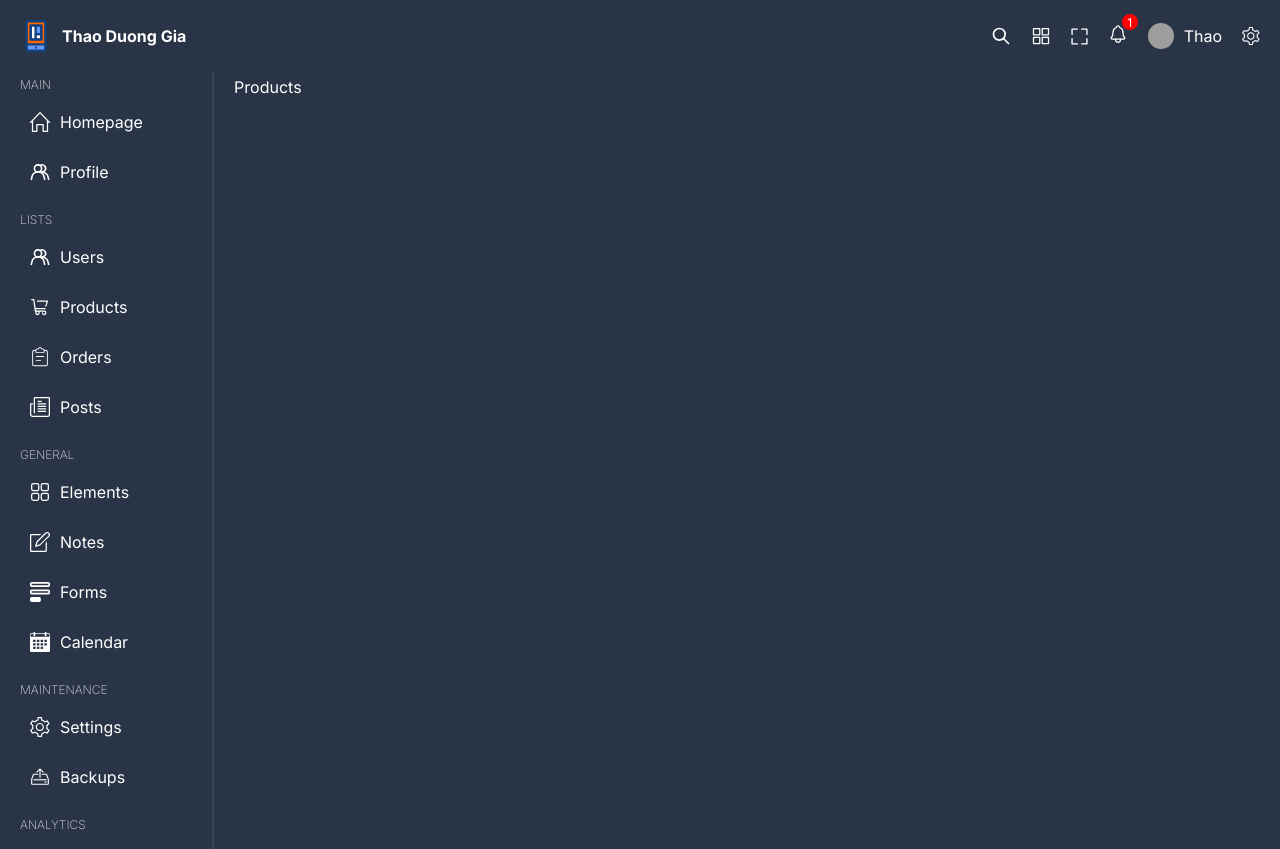
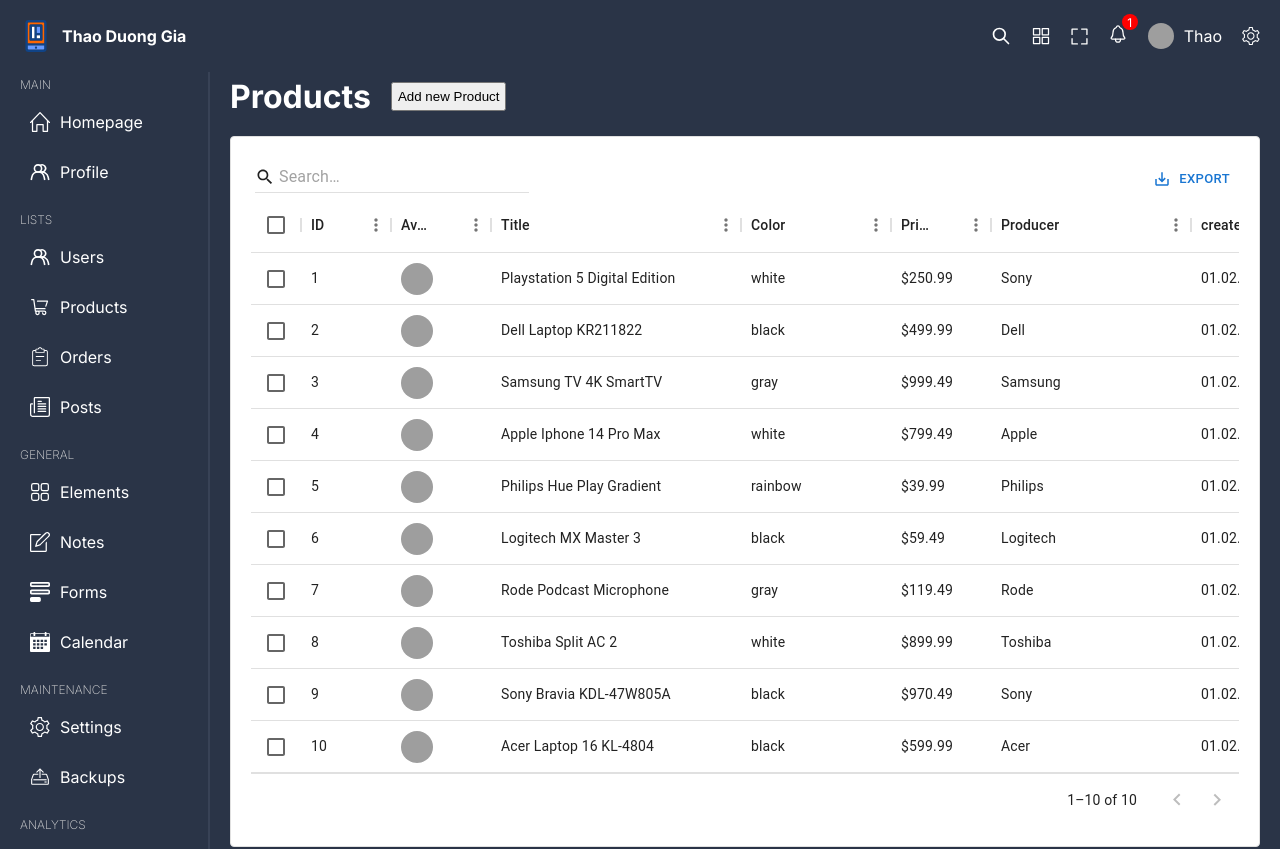
Before and after one commit to giatha0/admin-dashboard-react, a React (Vite) app: page /products in a window 1280 px wide. Shown: the top 849 px of the page. Built offline with nearby package versions, Linux system fonts and the light colour scheme; grey boxes are pictures that could not be loaded.

Commit message:
show datagrid of users and product, add component

```diff
--- /dev/null
+++ b/src/components/add/Add.tsx
@@ -0,0 +1,39 @@
+import React from "react";
+import "./add.scss"
+import { GridColDef } from "@mui/x-data-grid";
+
+type Props = {
+    slug: string;
+    columns: GridColDef[];
+    setOpen: React.Dispatch<React.SetStateAction<boolean>>;
+}
+
+const Add = (props: Props) => {
+
+    const handleSubmit = (e: React.FormEvent<HTMLFormElement>) => {
+        e.preventDefault;
+
+        // add new item
+        // axios.poist('/api/${slug}s',{})
+    }
+    return (
+        <div className="add">
+            <div className="modal">
+                <span className="close" onClick={() => props.setOpen(false)}>X</span>
+                <h1>Add new {props.slug}</h1>
+                <form onSubmit={handleSubmit} >
+                    {props.columns.filter(item => item.field !== "id" && item.field !== "avatar")
+                        .map(column => (
+                            <div className="item" key={column.headerName}>
+                                <label >{column.headerName}</label>
+                                <input type={column.type} placeholder={column.field} />
+                            </div>
+                        ))}
+                    <button>Send</button>
+                </form>
+            </div>
+        </div>
+    )
+}
+
+export default Add
--- /dev/null
+++ b/src/components/add/add.scss
@@ -0,0 +1,76 @@
+@import '../../styles/variables.scss';
+
+.add {
+    width           : 100vw;
+    height          : 100vh;
+    position        : absolute;
+    top             : 0;
+    left            : 0;
+    background-color: rgba(0, 0, 0, 0.5);
+    display         : flex;
+    align-items     : center;
+    justify-content : center;
+
+    .modal {
+        padding         : 50px;
+        border-radius   : 10px;
+        background-color: $main-bg;
+        position        : relative;
+
+        h1 {
+            margin-bottom: 40px;
+            font-size    : 24px;
+            color        : $soft-color;
+        }
+
+        .close {
+            position        : absolute;
+            top             : 19px;
+            right           : 21px;
+            cursor          : pointer;
+            color           : $main-bg;
+            background-color: $soft-color;
+            width           : 30px;
+            height          : 30px;
+            display         : flex;
+            justify-content : center;
+            align-items     : center;
+            border-radius   : 50%;
+
+        }
+
+        form {
+            display        : flex;
+            flex-wrap      : wrap;
+            max-width      : 500px;
+            justify-content: space-between;
+
+            .item {
+                width         : 40%;
+                display       : flex;
+                flex-direction: column;
+                gap           : 10px;
+                margin-bottom : 20px;
+
+                label {
+                    font-size: 14px;
+                }
+
+                input {
+                    padding         : 10px;
+                    background-color: transparent;
+                    color           : white;
+                    outline         : none;
+                    border          : 1px solid $soft-color;
+                    border-radius   : 3px;
+                }
+            }
+
+            button {
+                width  : 100%;
+                padding: 10px;
+                cursor : pointer;
+            }
+        }
+    }
+}
--- a/src/components/dataTable/dataTable.scss
+++ b/src/components/dataTable/dataTable.scss
@@ -3,6 +3,9 @@
     .dataGrid {
         background-color: white;
         padding         : 20px;
+        width           : calc(100vw - 250px);
+
+
 
         .MuiDataGrid-toolbarContainer {
             flex-direction: row-reverse;
--- a/src/pages/products/Products.tsx
+++ b/src/pages/products/Products.tsx
@@ -1,8 +1,74 @@
+import { useState } from 'react';
 import './products.scss'
+import DataTable from '../../components/dataTable/DataTable';
+import Add from '../../components/add/Add';
+import { GridColDef } from '@mui/x-data-grid';
+import { products } from '../../data';
+
+
+const columns: GridColDef[] = [
+    { field: 'id', headerName: 'ID', width: 90 },
+    {
+        field: "avatar", headerName: "Avatar", width: 100,
+        renderCell: (params) => {
+            return <img src={params.row.img || "/noavatar.png"} alt="" />
+        }
+    },
+    {
+        field: 'title',
+        headerName: 'Title',
+        type: 'string',
+        width: 250,
+    },
+    {
+        field: 'color',
+        headerName: 'Color',
+        type: 'string',
+        width: 150,
+    },
+    {
+        field: 'price',
+        headerName: 'Price',
+        type: 'string',
+        width: 100,
+    },
+    {
+        field: 'producer',
+        headerName: 'Producer',
+        type: 'string',
+        width: 200,
+    },
+    {
+        field: 'createdAt',
+        headerName: 'createdAt',
+        type: 'string',
+        width: 150,
+    },
+    {
+        field: "inStock",
+        headerName: "In Stock",
+        width: 100,
+        type: "boolean",
+    },
+];
 
 const Products = () => {
+    const [open, setOpen] = useState(false);
     return (
-        <div className="products">Products</div>
+        <div className="products">
+            <div className="infor">
+                <h1>Products</h1>
+                <button onClick={() => setOpen(true)}>Add new Product</button>
+            </div>
+            <DataTable slug="product" columns={columns} rows={products} />
+            {open &&
+                <Add
+                    slug="product"
+                    columns={columns}
+                    setOpen={setOpen}
+                />
+            }
+        </div>
     )
 }
 
--- a/src/pages/products/products.scss
+++ b/src/pages/products/products.scss
@@ -0,0 +1,14 @@
+.products {
+
+    .infor {
+        display      : flex;
+        align-items  : center;
+        gap          : 20px;
+        margin-bottom: 20px;
+
+        button {
+            padding: 5px;
+            cursor : pointer;
+        }
+    }
+}
--- a/src/pages/users/Users.tsx
+++ b/src/pages/users/Users.tsx
@@ -1,7 +1,9 @@
+import { useState } from 'react';
 import DataTable from '../../components/dataTable/DataTable'
 import { userRows } from '../../data';
 import './users.scss'
-import { DataGrid, GridColDef, GridValueGetterParams, GridToolbar } from '@mui/x-data-grid';
+import { GridColDef } from '@mui/x-data-grid';
+import Add from '../../components/add/Add';
 
 
 const columns: GridColDef[] = [
@@ -53,13 +55,21 @@
 ];
 
 const Users = () => {
+    const [open, setOpen] = useState(false);
     return (
         <div className="users">
             <div className="infor">
                 <h1>Users</h1>
-                <button>Add new user</button>
+                <button onClick={() => setOpen(true)}>Add new user</button>
             </div>
             <DataTable slug="users" columns={columns} rows={userRows} />
+            {open &&
+                <Add
+                    slug="user"
+                    columns={columns}
+                    setOpen={setOpen}
+                />
+            }
         </div>
     )
 }
```
